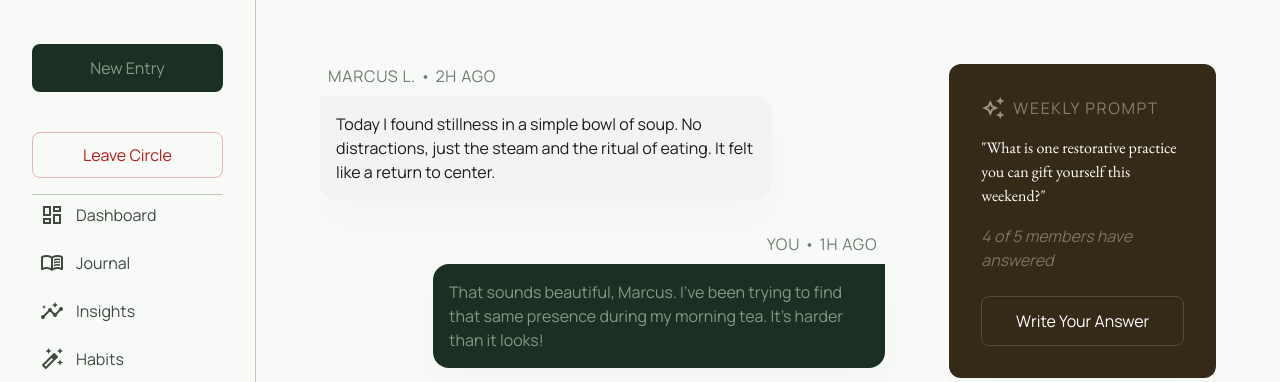
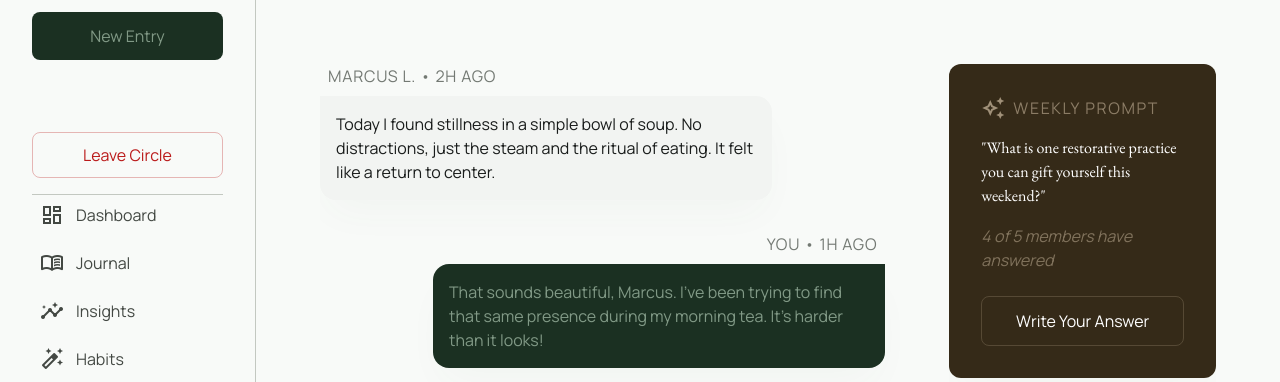
Before and after one commit to emmanuelangelo4199/procion, a Django app: template circle/templates/circle/my_circle.html in a window 1280 px wide. Shown: the part 176-558 px from the top of the page. Run offline with Django 5.2, Linux system fonts and the light colour scheme; the template is opened without the code that fills it, so the values that code supplies are empty; some libraries are stand-ins or nearby versions.

Commit message:
refactor: unnest <button> from inside <form> Moved the button element to the top level of the component to fix a form handling issue

```diff
--- a/circle/templates/circle/my_circle.html
+++ b/circle/templates/circle/my_circle.html
@@ -136,10 +136,11 @@
                 <p class="font-body-md text-on-surface-variant italic mt-1">Restorative Wellness</p>
             </div>
 
+            <button class="bg-primary-container text-on-primary-container py-3 px-6 rounded-lg font-label-md mb-10 transition-transform active:scale-95 hover:opacity-90">New Entry</button>
+
             <!-- Leave Circle action -->
-            <form method="post" action="{% url 'circle' %}" class="mt-4 pt-4 pb-4 border-b border-outline-variant">
+            <form method="post" action="{% url 'leave_circle' %}" class="mt-4 pt-4 pb-4 border-b border-outline-variant">
                 {% csrf_token %}
-                <button class="w-full bg-primary-container text-on-primary-container py-3 px-6 rounded-lg font-label-md mb-10 transition-transform active:scale-95 hover:opacity-90">New Entry</button>
 
                 <button type="submit" class="w-full text-error border border-error/30 py-2.5 rounded-lg font-label-md hover:bg-error hover:text-white transition-all">
                     Leave Circle
```
